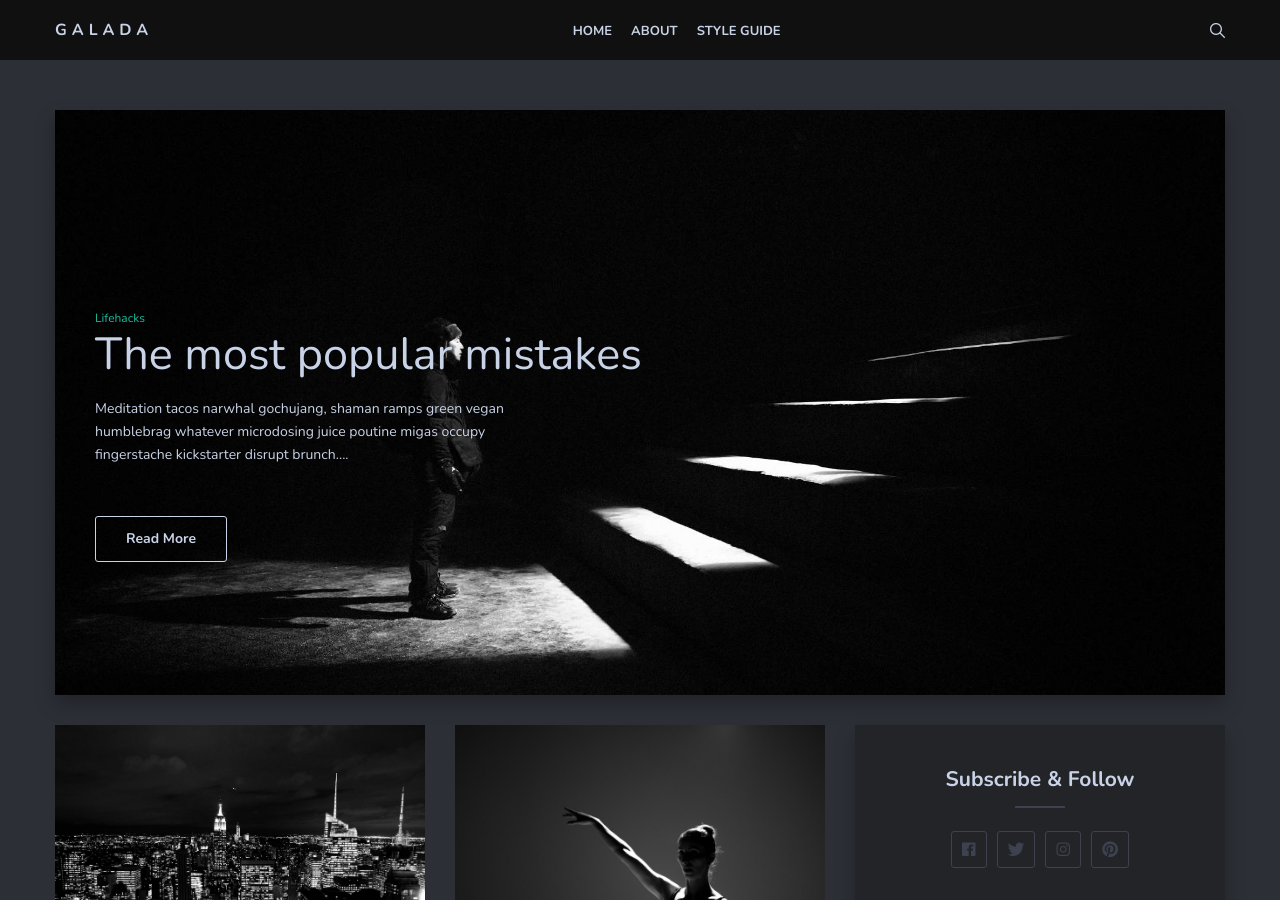
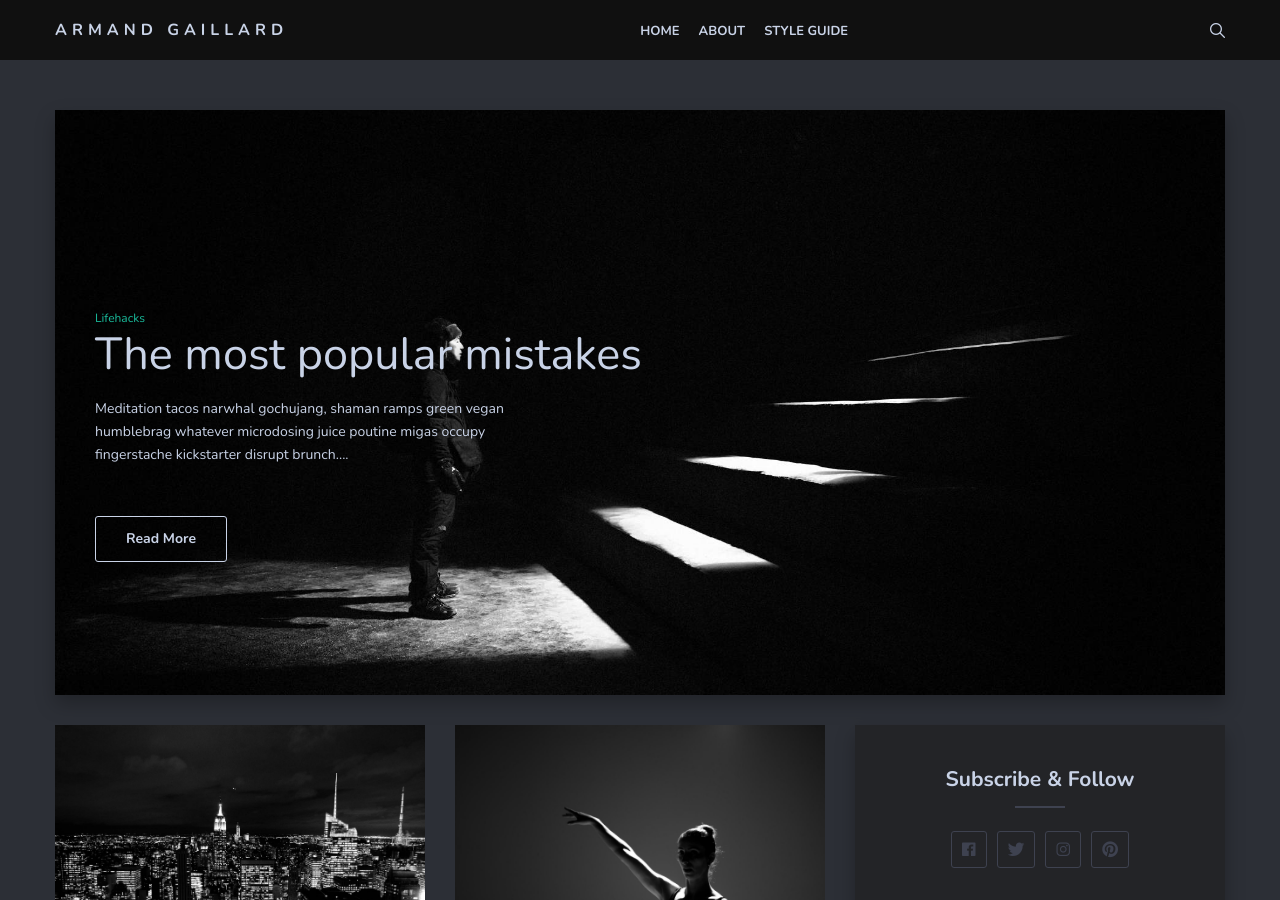
Before and after one commit to agdevtools/blog, a Jekyll site: the page built from docs/index.html, in a window 1280 px wide and 900 px high. Built offline with Jekyll 4.4.1, drawn with Linux system fonts in a browser that asks for light colours; nearby versions of some CDN libraries; the list of posts is cut into pages by our own code.

Commit message:
Update header.html

```diff
--- a/docs/_includes/header.html
+++ b/docs/_includes/header.html
@@ -4,7 +4,7 @@
       <div class="col col-12">
         <div class="header-box">
           <div class="logo-title">
-            <a href="{{site.baseurl}}/" class="logo-text">Galada</a>
+            <a href="{{site.baseurl}}/" class="logo-text">Armand Gaillard</a>
           </div>
 
           <nav class="nav-menu">
```
